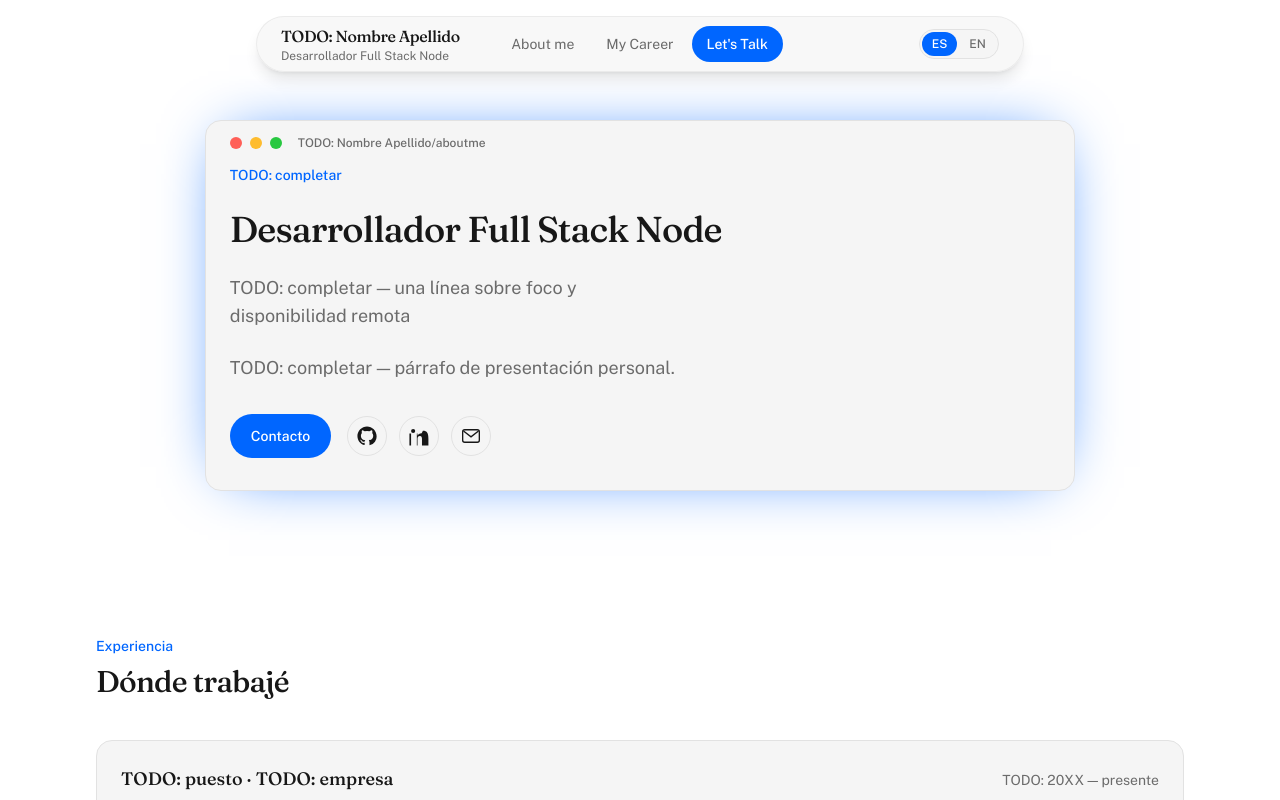
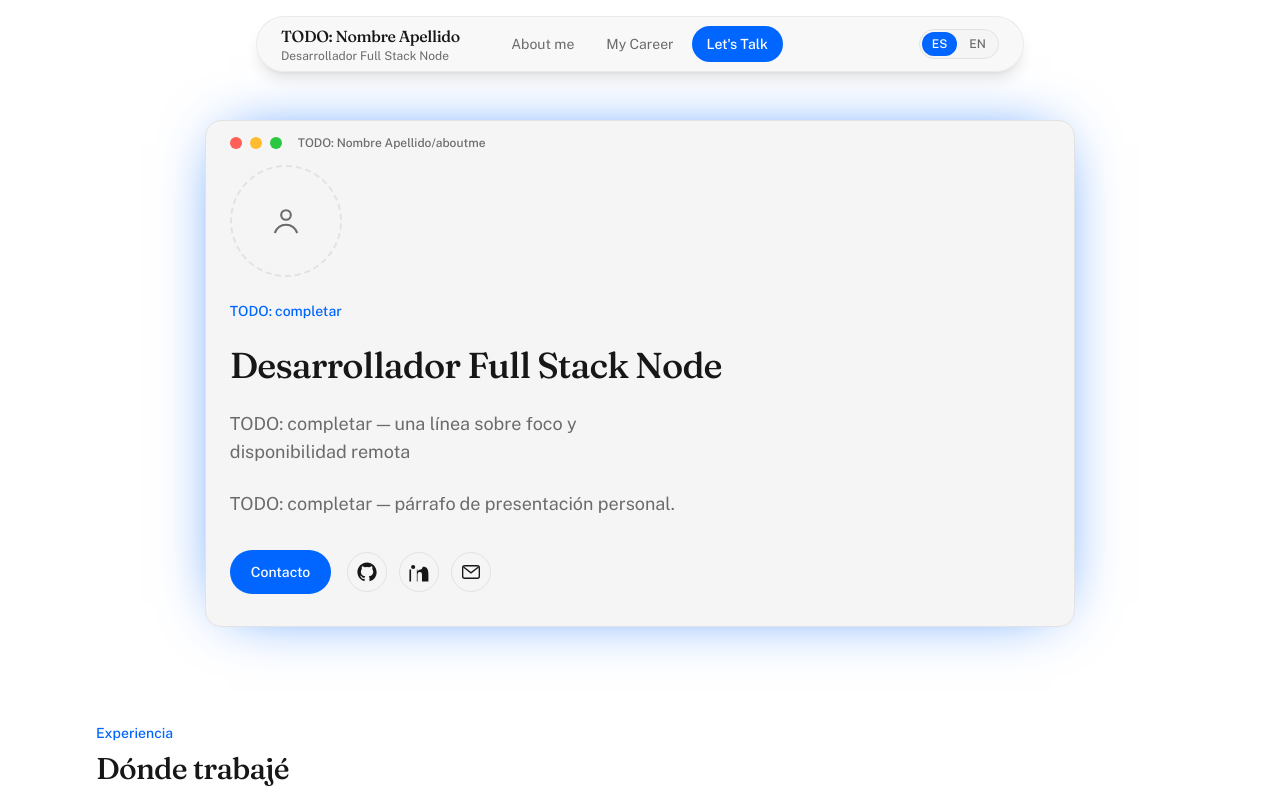
Before and after one commit to agusmenchon/portfolio, a Next.js app: page / in a window 1280 px wide. Shown: the top 800 px of the page. Built offline with nearby package versions, Linux system fonts and the light colour scheme.

Commit message:
feat: move the avatar placeholder inside the About window
Co-Authored-By: Claude Sonnet 5 <noreply@anthropic.com>
Claude-Session: https://claude.ai/code/session_01NH5sHSHHxpAk4XefpV3pwv

```diff
--- a/components/sections/home.tsx
+++ b/components/sections/home.tsx
@@ -1,18 +1,16 @@
 "use client";
 
-import type { MouseEvent } from "react";
+import { AvatarPlaceholder } from "@/components/ui/avatar-placeholder";
 import { Button } from "@/components/ui/button";
 import { SocialLinks } from "@/components/ui/social-links";
+import { scrollToId } from "@/lib/scroll";
 import { ABOUT, HERO } from "@/lib/content";
-
-function scrollToContact(e: MouseEvent<HTMLAnchorElement>) {
-  e.preventDefault();
-  document.getElementById("contact")?.scrollIntoView({ behavior: "smooth" });
-}
 
 export function Home() {
   return (
     <div className="flex flex-col gap-6">
+      <AvatarPlaceholder />
+
       <p className="text-sm font-medium text-accent">{HERO.greeting}</p>
 
       <h1 className="font-heading text-3xl font-medium leading-[1.15] tracking-tight sm:text-4xl">
@@ -28,7 +26,7 @@ export function Home() {
       </div>
 
       <div className="flex flex-wrap items-center gap-4 pt-2">
-        <Button href="#contact" onClick={scrollToContact}>
+        <Button type="button" onClick={() => scrollToId("contact")}>
           Contacto
         </Button>
         <SocialLinks />
```
